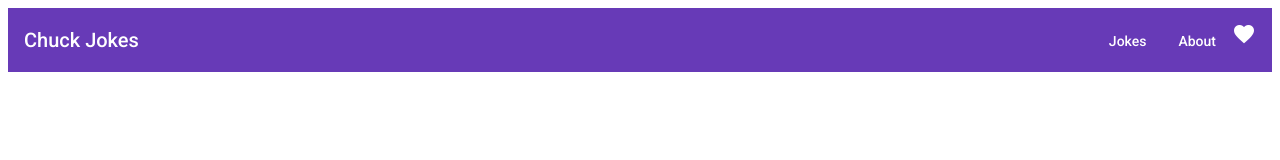
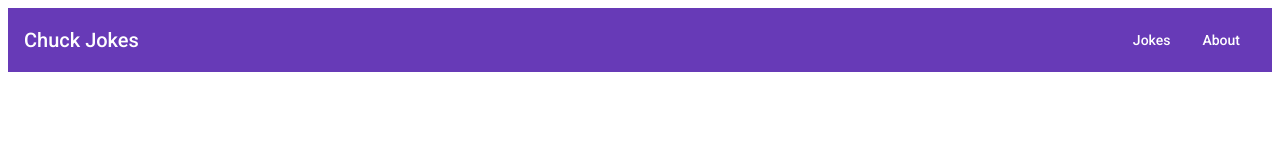
Before and after one commit to sebasacuna/Chuck-Norris-Front-API, an Angular app: page / in a window 1280 px wide. Shown: the top 160 px of the page. Built offline with nearby package versions, Linux system fonts and the light colour scheme.

Commit message:
remove heart icon

```diff
--- a/src/app/header/header.component.html
+++ b/src/app/header/header.component.html
@@ -5,7 +5,6 @@
 		<div class="toolbar-left">
 			<a mat-button [routerLink]="'/jokes'"> Jokes </a>
 			<a mat-button [routerLink]="'/about'"> About </a>
-			<mat-icon class="example-icon" aria-hidden="false" aria-label="Example heart icon">favorite</mat-icon>
 		</div>
 	</mat-toolbar-row>
 
--- a/src/app/header/header.component.sass
+++ b/src/app/header/header.component.sass
@@ -2,3 +2,6 @@
 
 .toolbar-left
 	margin-left: auto
+
+.header-toolbar-icon-heart
+	margin-top:10px
```
